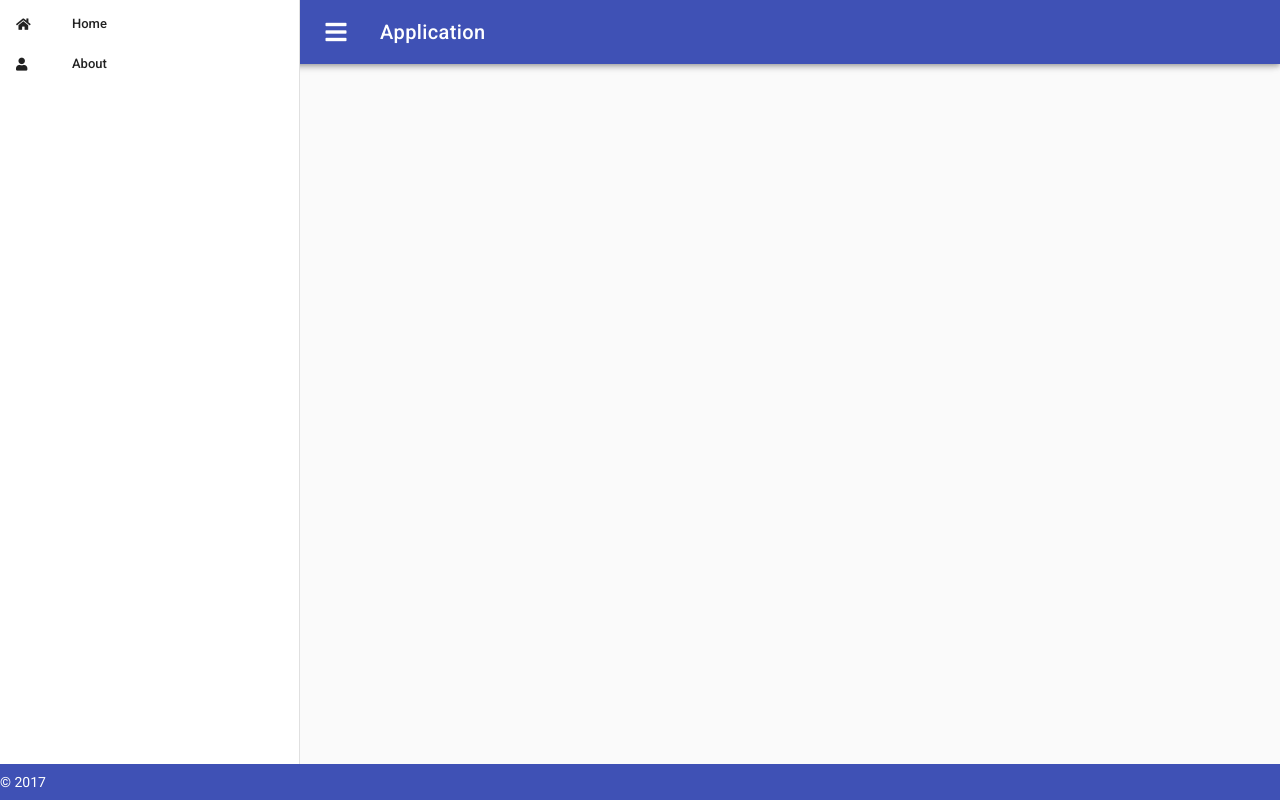
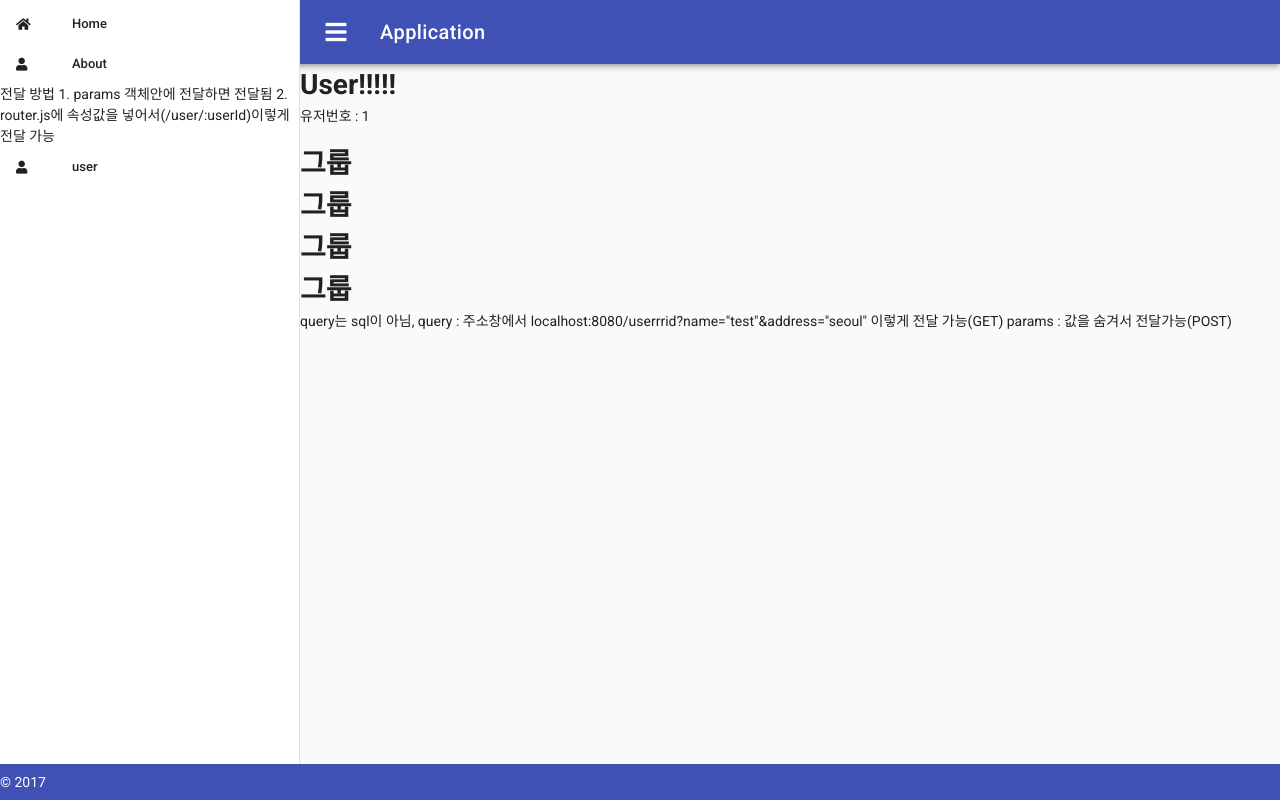
Before and after one commit to Pakker7/frontend, a Vue app: page /user/1 in a window 1280 px wide. Built offline with nearby package versions, Linux system fonts and the light colour scheme.

Commit message:
router/ parameter(GET), query(POST) 방식의 데이터 전달

```diff
--- a/src/App.vue
+++ b/src/App.vue
@@ -22,6 +22,27 @@
           </v-list-tile-action>
           <v-list-tile-content>
             <v-list-tile-title>About</v-list-tile-title>
+          </v-list-tile-content>
+        </v-list-tile>
+        전달 방법
+        1. params 객체안에 전달하면 전달됨
+        2. router.js에 속성값을 넣어서(/user/:userId)이렇게 전달 가능
+        <v-list-tile router :to="{
+          name:'user',
+          params:{
+            userId:4321,
+            name:'psk'
+          },
+          query:{
+            group:'member',
+            category:'trial'
+          }
+        }" exact><!--= a href랑 같음, ※router.js의 path가 아닌 name값임-->
+          <v-list-tile-action>  <!--@click="$router.push({path:'/about'})" 이렇게도 가능, 결론적으로 객체로 전달하는 것임!!-->
+            <i class="fas fa-user"></i>
+          </v-list-tile-action>
+          <v-list-tile-content>
+            <v-list-tile-title>user</v-list-tile-title>
           </v-list-tile-content>
         </v-list-tile>
       </v-list>
--- a/src/router.js
+++ b/src/router.js
@@ -12,6 +12,10 @@ Vue.use(Router) // router를 사용하겠다..
 // 방법2는 딱 사용할 때만 로딩함 부하를 줄일 수 있음
 const About = () => {
   return import(/* webpackChunkName: "about" */ './views/About.vue');
+}
+
+const User = () =>{
+  return import(/* webpackChunkName: "about" */ './views/User.vue');
 }
 
 export default new Router({ // 새로운 router만들어서 하단의 객체를 전달하겠다.
@@ -31,6 +35,12 @@ export default new Router({ // 새로운 router만들어서 하단의 객체를
       // this generates a separate chunk (about.[hash].js) for this route
       // which is lazy-loaded when the route is visited
       component: About
+    },
+    {
+      /*뒤에 어떤 값이 들어와야만 이 페이지가 동작하는거임*/
+      path : '/user/:userId', // :변수명
+      name : 'user',
+      component: User
     }
   ]
 })
--- /dev/null
+++ b/src/views/User.vue
@@ -0,0 +1,30 @@
+<template>
+    <div>
+        <h1>User!!!!!</h1>
+        <p>유저번호 : {{ userId }} </p>
+
+        <h1>그룹 {{ $route.query.group }} </h1>
+        <h1>그룹 {{ $route.query.category }} </h1>
+        <h1>그룹 {{ $route.query.name }} </h1>
+        <h1>그룹 {{ $route.query.address }} </h1>
+
+        query는 sql이 아님,
+        query : 주소창에서 localhost:8080/userrrid?name="test"&address="seoul" 이렇게 전달 가능(GET)
+        params : 값을 숨겨서 전달가능(POST)
+    </div>
+</template>
+
+<script>
+
+    export default {
+        computed :{
+            userId(){
+                return this.$route.params.userId
+            }
+        },
+        created() {
+            console.log('router',this.$router); //router의 mode등 옵션 등 모든게 나옴
+            console.log('route',this.$route); //router에 들어있는 object만 출력
+        }
+    }
+</script>
```
